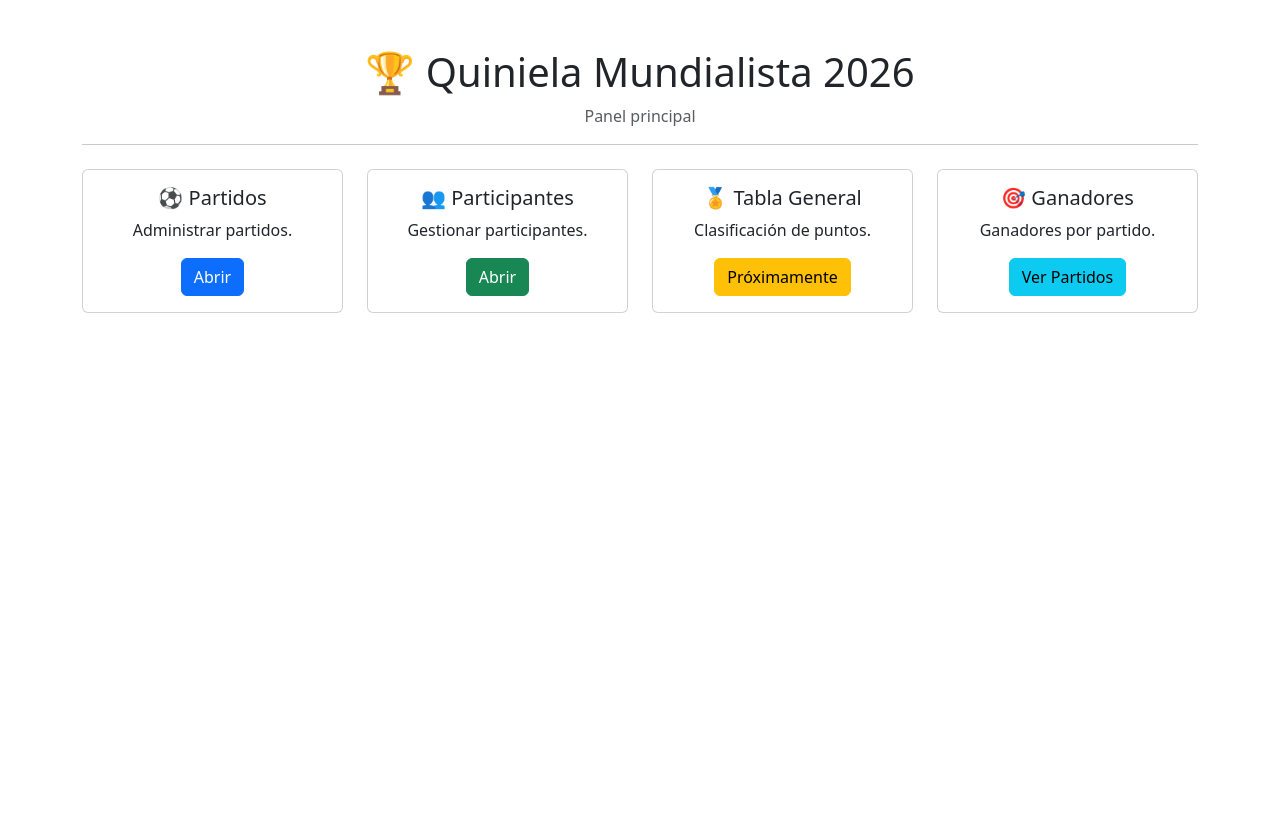
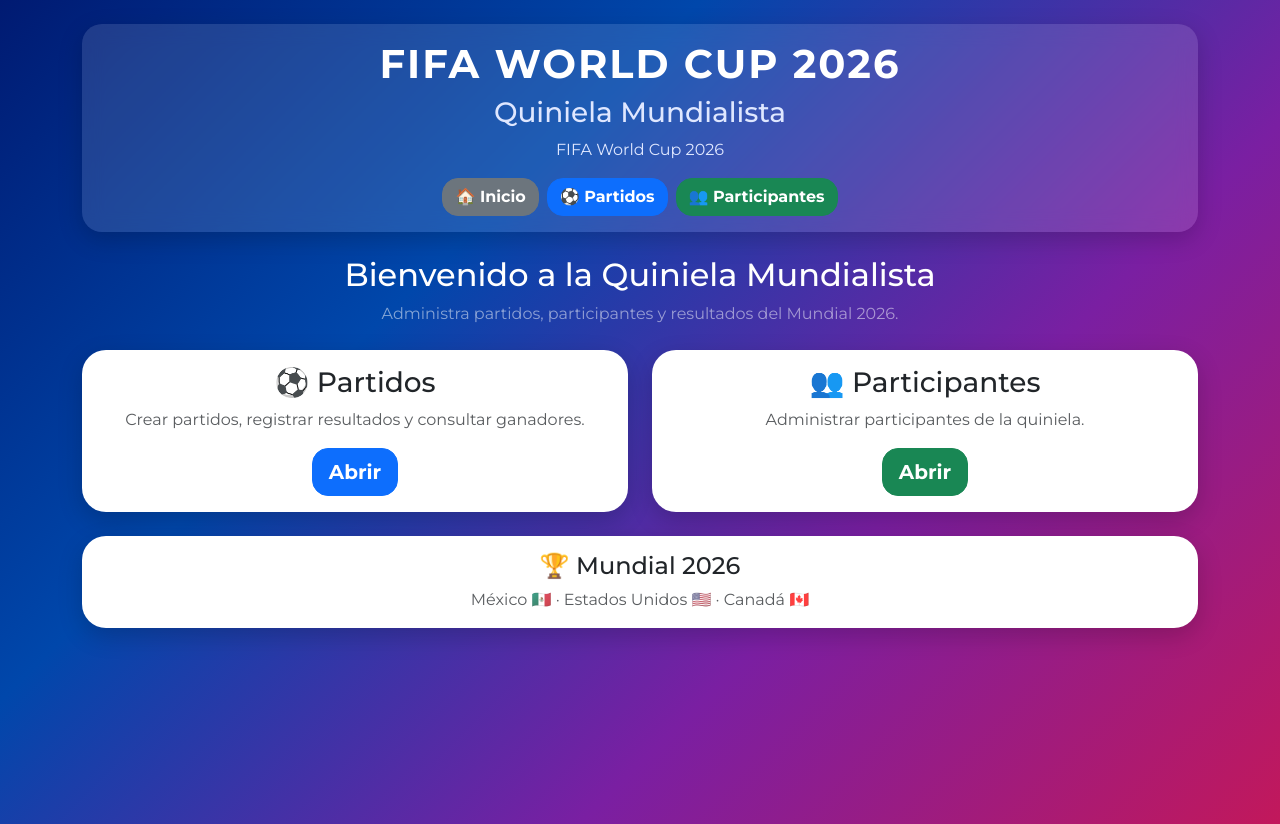
Before and after one commit to OmarBZ27/quiniela-mundialista, a Flask app: page / in a window 1280 px wide. Before the commit the page ends 313 px from the top, so only its background shows below. Run offline with Flask 3, Linux system fonts and the light colour scheme.

Commit message:
Prueba base html

```diff
--- a/templates/index.html
+++ b/templates/index.html
@@ -1,88 +1,97 @@
-<!DOCTYPE html>
-<html lang="es">
-<head>
-    <meta charset="UTF-8">
-    <meta name="viewport" content="width=device-width, initial-scale=1">
+{% extends "base.html" %}
 
-    <title>Quiniela Mundialista</title>
+{% block titulo %}
+Inicio
+{% endblock %}
 
-    <link href="https://cdn.jsdelivr.net/npm/bootstrap@5.3.7/dist/css/bootstrap.min.css" rel="stylesheet">
-</head>
-<body>
+{% block contenido %}
 
-<div class="container mt-5">
+<div class="text-center mb-4">
 
-    <h1 class="text-center">
-        🏆 Quiniela Mundialista 2026
-    </h1>
+    <h2 class="text-white">
+        Bienvenido a la Quiniela Mundialista
+    </h2>
 
-    <p class="text-center text-muted">
-        Panel principal
+    <p class="text-white-50">
+        Administra partidos, participantes y resultados del Mundial 2026.
     </p>
 
-    <hr>
+</div>
 
-    <div class="row mt-4">
+<div class="row g-4">
 
-        <div class="col-md-3">
-            <div class="card h-100">
-                <div class="card-body text-center">
-                    <h5>⚽ Partidos</h5>
-                    <p>Administrar partidos.</p>
+    <div class="col-md-6">
 
-                    <a href="/partidos"
-                       class="btn btn-primary">
-                        Abrir
-                    </a>
-                </div>
+        <div class="card h-100">
+
+            <div class="card-body text-center">
+
+                <h3>
+                    ⚽ Partidos
+                </h3>
+
+                <p class="text-muted">
+                    Crear partidos, registrar resultados y consultar ganadores.
+                </p>
+
+                <a href="/partidos"
+                   class="btn btn-primary btn-lg">
+
+                    Abrir
+
+                </a>
+
             </div>
+
         </div>
 
-        <div class="col-md-3">
-            <div class="card h-100">
-                <div class="card-body text-center">
-                    <h5>👥 Participantes</h5>
-                    <p>Gestionar participantes.</p>
+    </div>
 
-                    <a href="/participantes"
-                       class="btn btn-success">
-                        Abrir
-                    </a>
-                </div>
+    <div class="col-md-6">
+
+        <div class="card h-100">
+
+            <div class="card-body text-center">
+
+                <h3>
+                    👥 Participantes
+                </h3>
+
+                <p class="text-muted">
+                    Administrar participantes de la quiniela.
+                </p>
+
+                <a href="/participantes"
+                   class="btn btn-success btn-lg">
+
+                    Abrir
+
+                </a>
+
             </div>
-        </div>
 
-        <div class="col-md-3">
-            <div class="card h-100">
-                <div class="card-body text-center">
-                    <h5>🏅 Tabla General</h5>
-                    <p>Clasificación de puntos.</p>
-
-                    <a href="#"
-                       class="btn btn-warning">
-                        Próximamente
-                    </a>
-                </div>
-            </div>
-        </div>
-
-        <div class="col-md-3">
-            <div class="card h-100">
-                <div class="card-body text-center">
-                    <h5>🎯 Ganadores</h5>
-                    <p>Ganadores por partido.</p>
-
-                    <a href="/partidos"
-                       class="btn btn-info">
-                        Ver Partidos
-                    </a>
-                </div>
-            </div>
         </div>
 
     </div>
 
 </div>
 
-</body>
-</html>
+<div class="card mt-4">
+
+    <div class="card-body text-center">
+
+        <h4>
+            🏆 Mundial 2026
+        </h4>
+
+        <p class="mb-0 text-muted">
+
+            México 🇲🇽 · Estados Unidos 🇺🇸 · Canadá 🇨🇦
+
+        </p>
+
+    </div>
+
+</div>
+
+{% endblock %}
```
